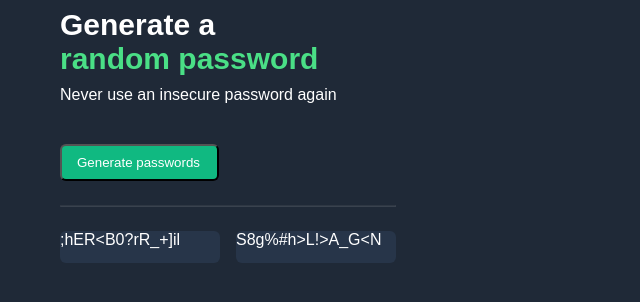
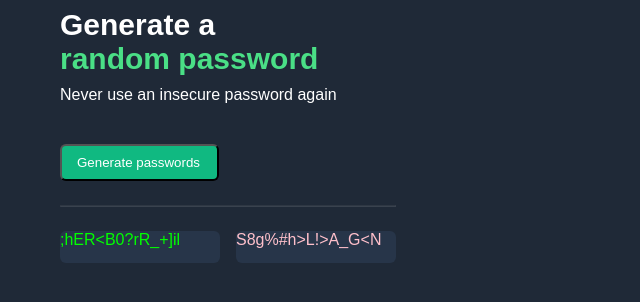
Before and after one commit to codepharm/pw_generator, a plain HTML site: page index.html in a window 1280 px wide. Both pictures are taken after a click on the button "Generate passwords". Shown: the whole page, without its empty margins (0-640 px from the left). Drawn offline with Linux system fonts and the light colour scheme.

Commit message:
add password colors

```diff
--- a/index.css
+++ b/index.css
@@ -60,3 +60,11 @@ hr {
   height: 2rem;
   width: 10rem;
 }
+
+#password1 {
+  color: lime;
+}
+
+#password2 {
+  color: pink;
+}
--- a/index.js
+++ b/index.js
@@ -1,9 +1,9 @@
 const characters = ["A","B","C","D","E","F","G","H","I","J","K","L","M","N","O","P","Q","R","S","T","U","V","W","X","Y","Z","a","b","c","d","e","f","g","h","i","j","k","l","m","n","o","p","q","r","s","t","u","v","w","x","y","z", "0", "1", "2", "3", "4", "5", "6", "7", "8", "9","~","`","!","@","#","$","%","^","&","*","(",")","_","-","+","=","{","[","}","]",",","|",":",";","<",">",".","?", "/"];
 
-const generatePassword = (htmlElement) => {
+const generatePassword = (cssSelector) => {
   // init password holder array
   const password = [];
-  const element = document.querySelector(htmlElement);
+  const element = document.querySelector(cssSelector);
 
   // loop through 15 characters
   for(let i = 0; i < 15; i++) {
```
Also changed, not shown: index.html (+6 -1 lines).
